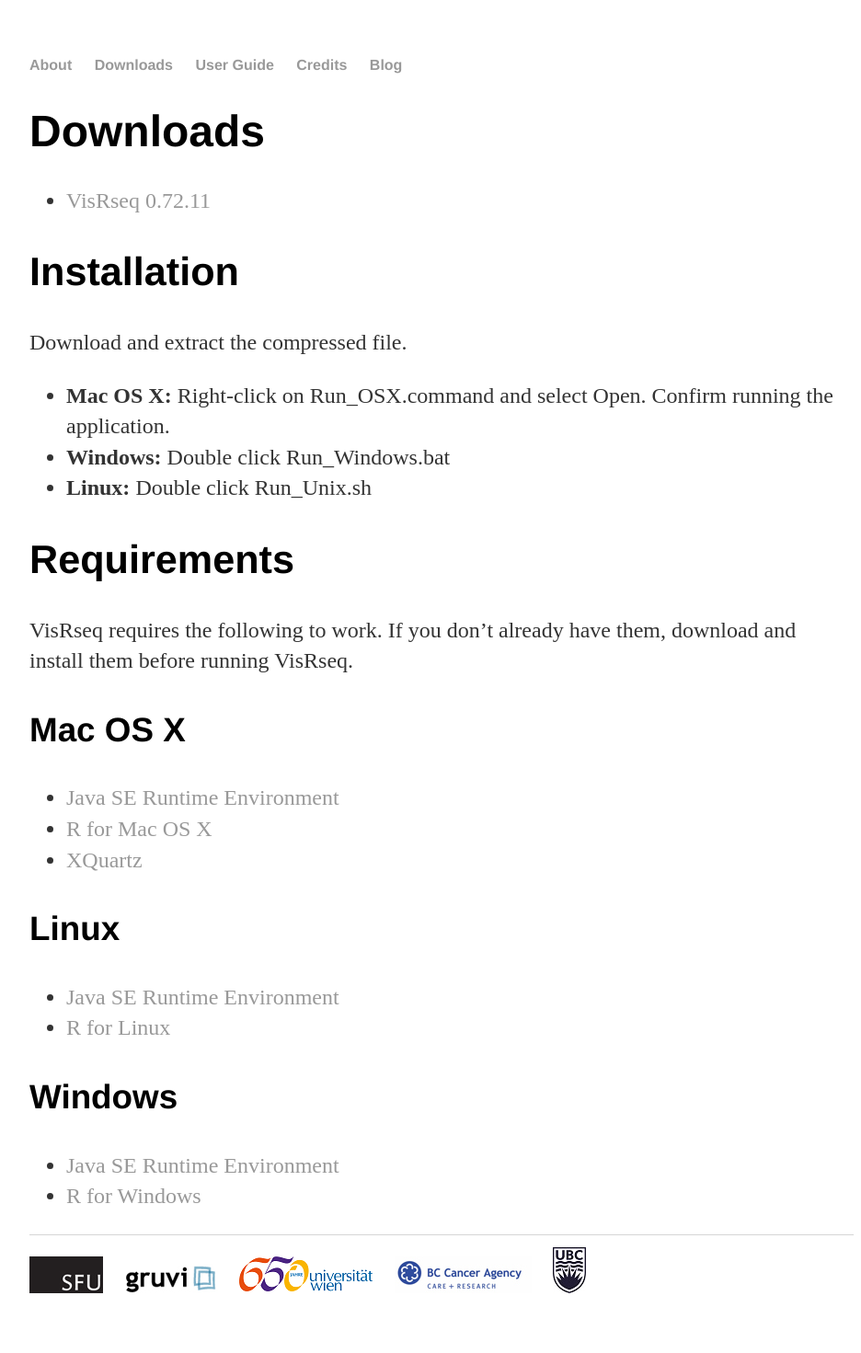
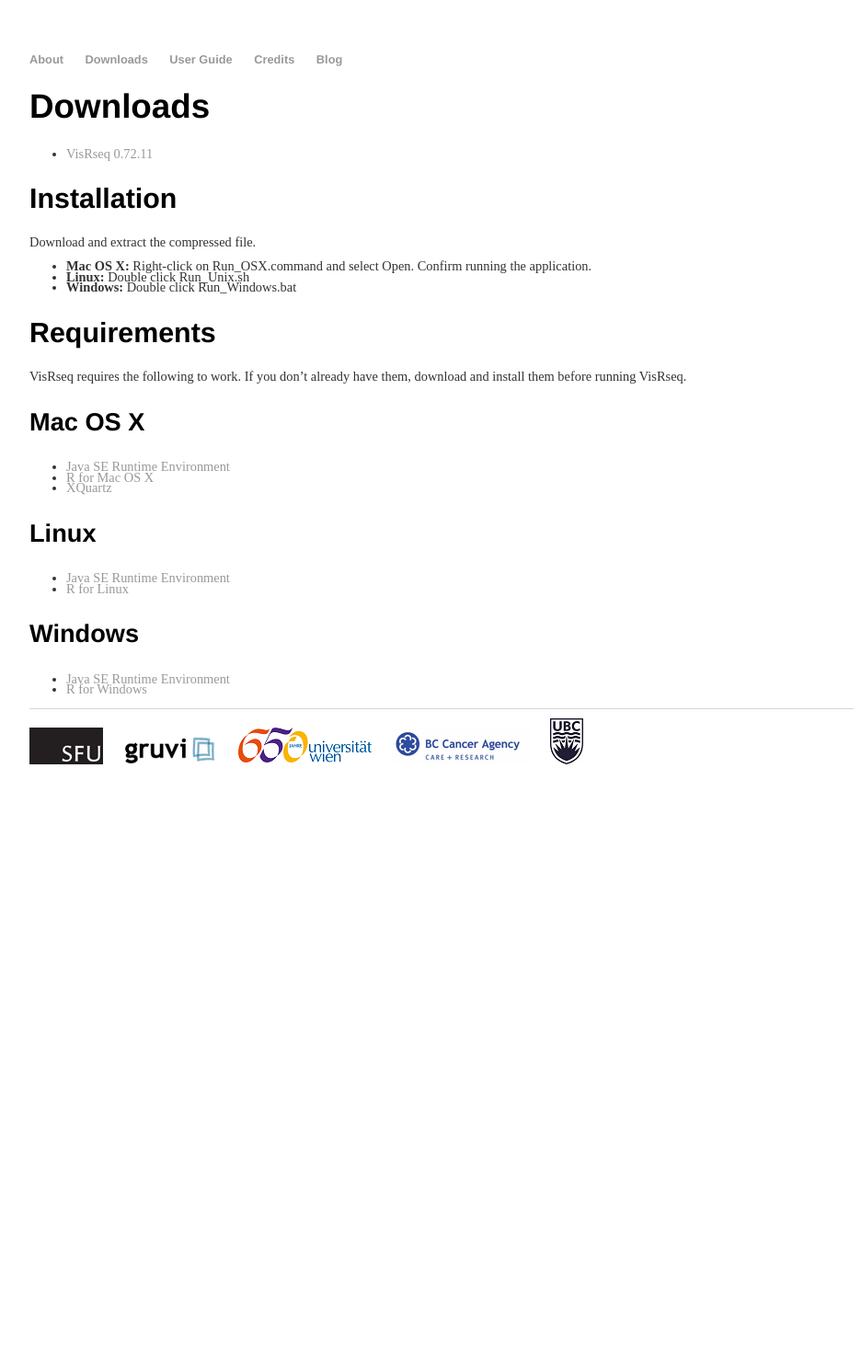
Before and after one commit to visrseq/visrseq.github.io, a Jekyll site: the page built from downloads/index.html, in a window 1280 px wide. Shown: the whole page at 92% size, without its empty margins (160-1096 px from the left). Built offline with Jekyll 4.4.1, drawn with Linux system fonts in a browser that asks for light colours; after the commit the page ends 900 px from its top, so only the background shows below that.

Commit message:
updating css

```diff
--- a/css/main.css
+++ b/css/main.css
@@ -3,15 +3,15 @@
 a { text-decoration: none; color: #999; }
 a:hover { text-decoration: underline; }
 
-p, ul { font-size: 1.5em; line-height: 1.4em; color: #333; }
+p, ul { font-size: 0.9em; line-height: 0.8em; color: #333; }
 
 h1, h2, h3, h4 { font-family: 'Helvetica', 'Arial', 'Sans-Serif'; }
-h1 { font-size: 3em;  }
-h2 { font-size: 2.7em; }
-h3 { font-size: 2.3em; }
-h4 { font-size: 1.9em; }
+h1 { font-size: 2.3em; }
+h2 { font-size: 1.9em; }
+h3 { font-size: 1.7em; }
+h4 { font-size: 1.3em; }
 
-nav ul, footer ul { font-size: 1em; font-family: 'Helvetica', 'Arial', 'Sans-Serif'; padding: 0px; list-style: none; font-weight: bold; }
+nav ul, footer ul { font-size: 0.8em; font-family: 'Helvetica', 'Arial', 'Sans-Serif'; padding: 0px; list-style: none; font-weight: bold; }
 nav ul li, footer ul li { display: inline; margin-right: 20px; }
 
 footer { border-top: 1px solid #d5d5d5; font-size: .8em; }
--- a/downloads/index.html
+++ b/downloads/index.html
@@ -12,8 +12,8 @@
 			<p>Download and extract the compressed file.</p>
 				<ul class="platforms">
 				<li><b>Mac OS X:</b> Right-click on Run_OSX.command and select Open. Confirm running the application. </li>
+				<li><b>Linux:</b> Double click Run_Unix.sh</li>
 				<li><b>Windows:</b> Double click Run_Windows.bat</li>
-				<li><b>Linux:</b> Double click Run_Unix.sh</li>
 				</ul>
 
 			<h2>Requirements</h2>
```
